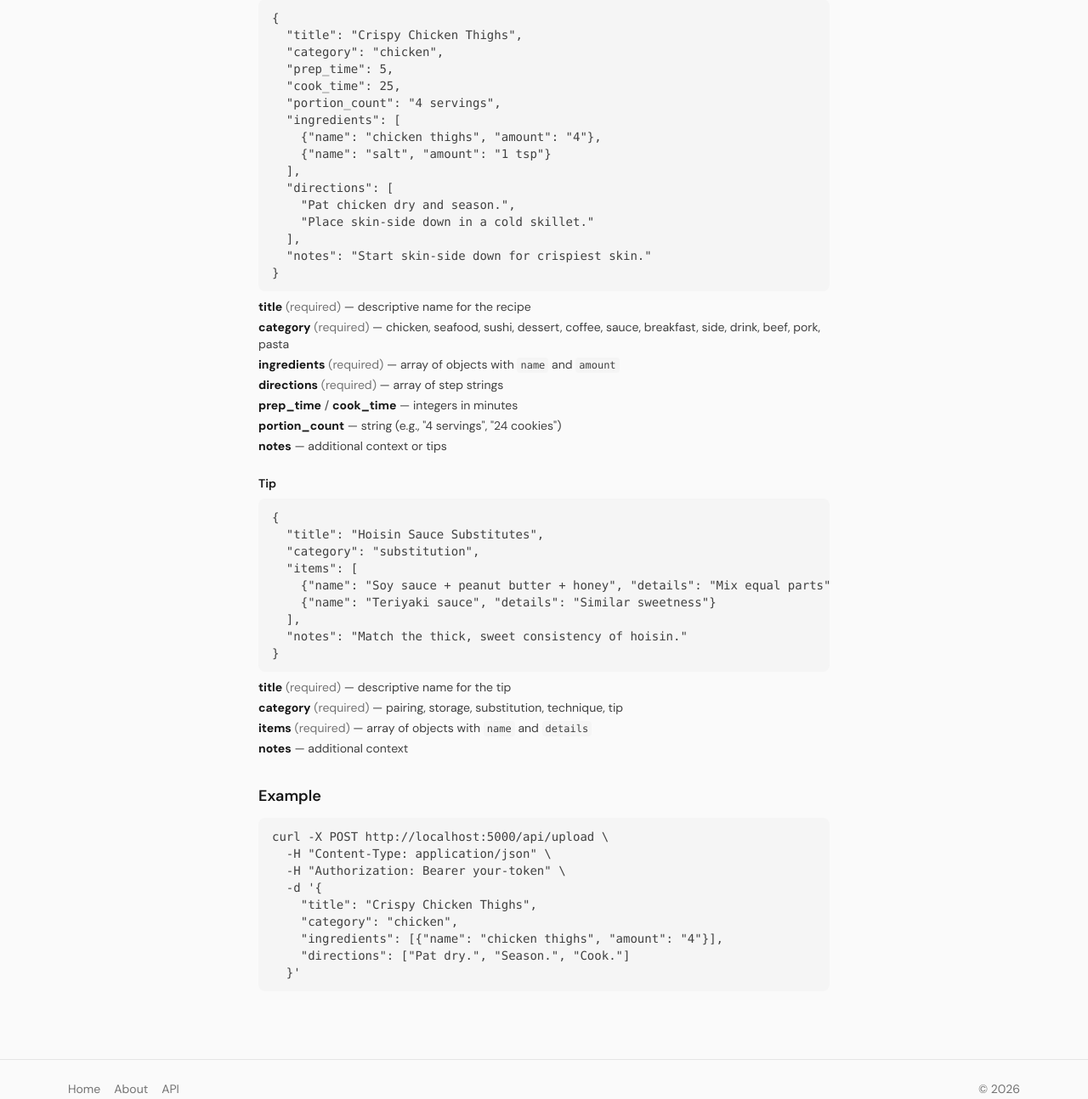
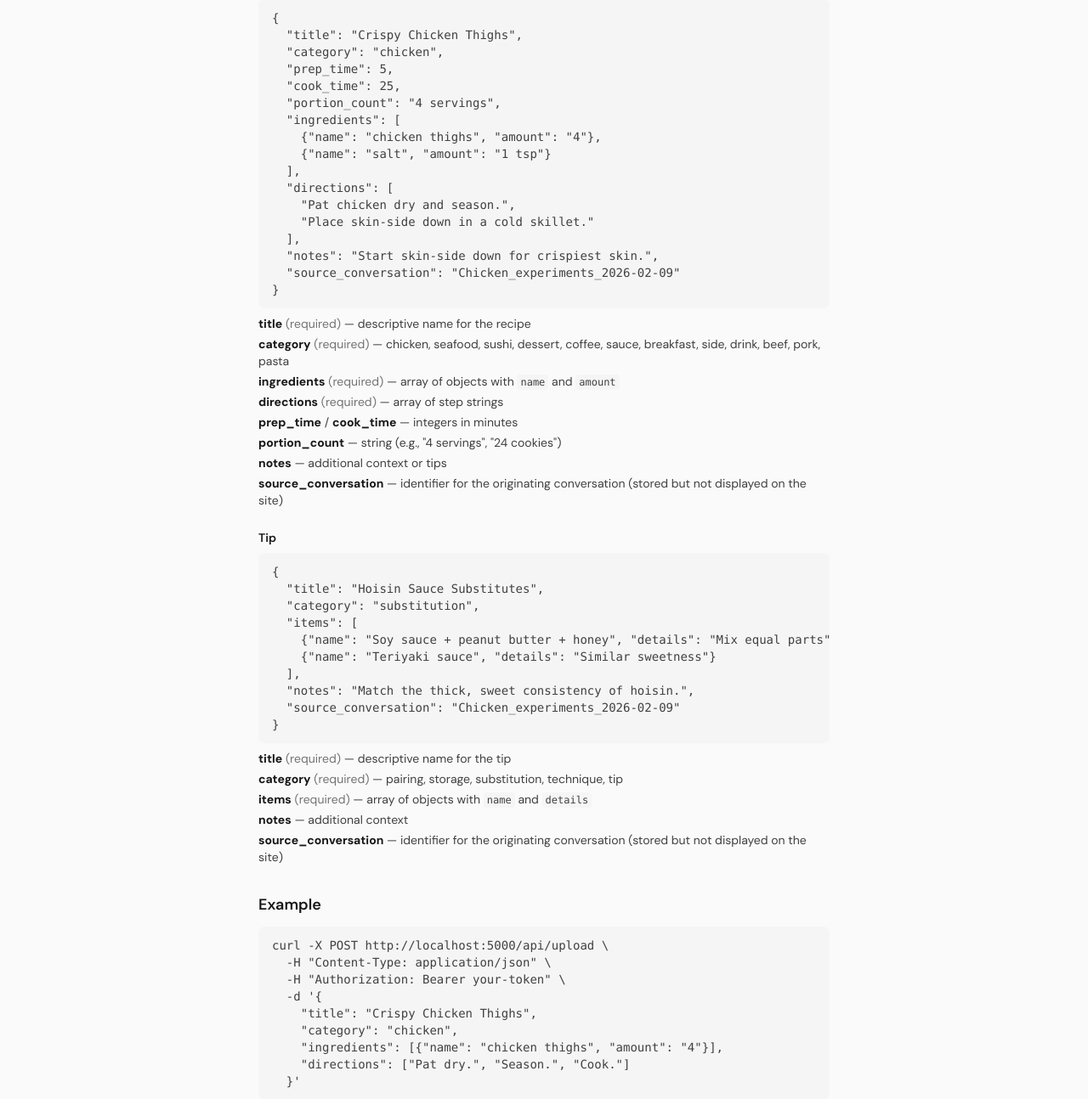
Before and after one commit to dylanhebert/chatty-foods, a Flask app: page /api-docs in a window 1280 px wide. Shown: the part 1140-2434 px from the top of the page at 85% size. Run offline with Flask 3, Linux system fonts and the light colour scheme; some libraries are stand-ins or nearby versions.

Commit message:
Add source_conversation to api doc

```diff
--- a/templates/api.html
+++ b/templates/api.html
@@ -105,7 +105,8 @@
     "Pat chicken dry and season.",
     "Place skin-side down in a cold skillet."
   ],
-  "notes": "Start skin-side down for crispiest skin."
+  "notes": "Start skin-side down for crispiest skin.",
+  "source_conversation": "Chicken_experiments_2026-02-09"
 }</code></pre>
             <div class="mt-2 text-sm space-y-1">
                 <p><strong class="text-gray-900 dark:text-white">title</strong> <span class="text-gray-500 dark:text-gray-400">(required)</span> — descriptive name for the recipe</p>
@@ -115,6 +116,7 @@
                 <p><strong class="text-gray-900 dark:text-white">prep_time</strong> / <strong class="text-gray-900 dark:text-white">cook_time</strong> — integers in minutes</p>
                 <p><strong class="text-gray-900 dark:text-white">portion_count</strong> — string (e.g., "4 servings", "24 cookies")</p>
                 <p><strong class="text-gray-900 dark:text-white">notes</strong> — additional context or tips</p>
+                <p><strong class="text-gray-900 dark:text-white">source_conversation</strong> — identifier for the originating conversation (stored but not displayed on the site)</p>
             </div>
 
             <h3 class="text-sm font-semibold text-gray-900 dark:text-white mt-6 mb-2">Tip</h3>
@@ -125,13 +127,15 @@
     {"name": "Soy sauce + peanut butter + honey", "details": "Mix equal parts"},
     {"name": "Teriyaki sauce", "details": "Similar sweetness"}
   ],
-  "notes": "Match the thick, sweet consistency of hoisin."
+  "notes": "Match the thick, sweet consistency of hoisin.",
+  "source_conversation": "Chicken_experiments_2026-02-09"
 }</code></pre>
             <div class="mt-2 text-sm space-y-1">
                 <p><strong class="text-gray-900 dark:text-white">title</strong> <span class="text-gray-500 dark:text-gray-400">(required)</span> — descriptive name for the tip</p>
                 <p><strong class="text-gray-900 dark:text-white">category</strong> <span class="text-gray-500 dark:text-gray-400">(required)</span> — pairing, storage, substitution, technique, tip</p>
                 <p><strong class="text-gray-900 dark:text-white">items</strong> <span class="text-gray-500 dark:text-gray-400">(required)</span> — array of objects with <code class="bg-gray-100 dark:bg-gray-800 px-1 py-0.5 rounded text-xs">name</code> and <code class="bg-gray-100 dark:bg-gray-800 px-1 py-0.5 rounded text-xs">details</code></p>
                 <p><strong class="text-gray-900 dark:text-white">notes</strong> — additional context</p>
+                <p><strong class="text-gray-900 dark:text-white">source_conversation</strong> — identifier for the originating conversation (stored but not displayed on the site)</p>
             </div>
         </section>
 
```
